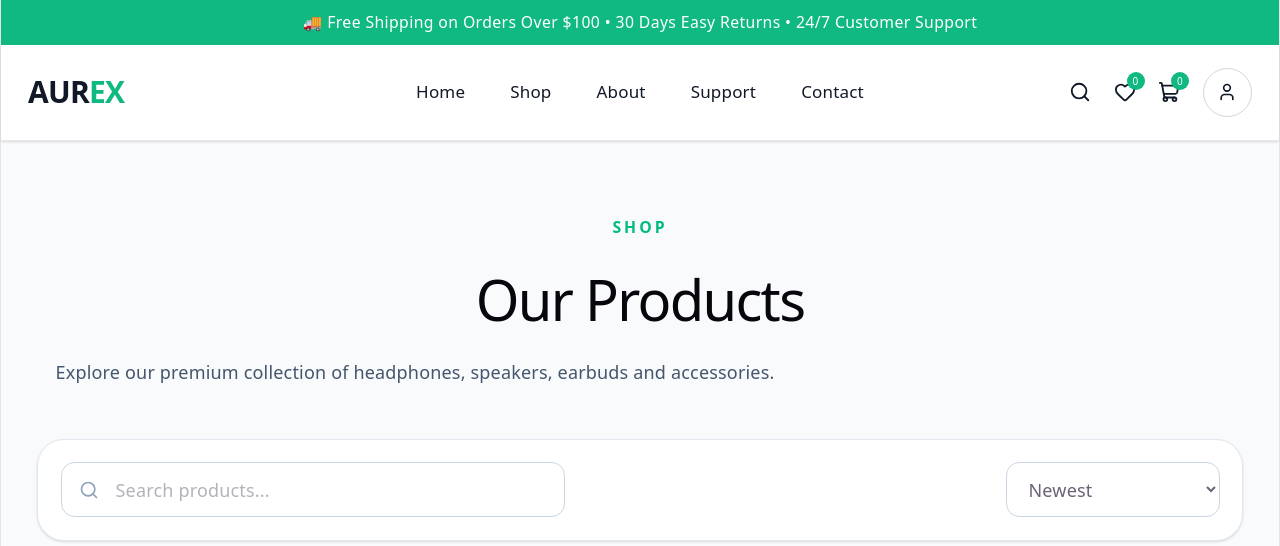
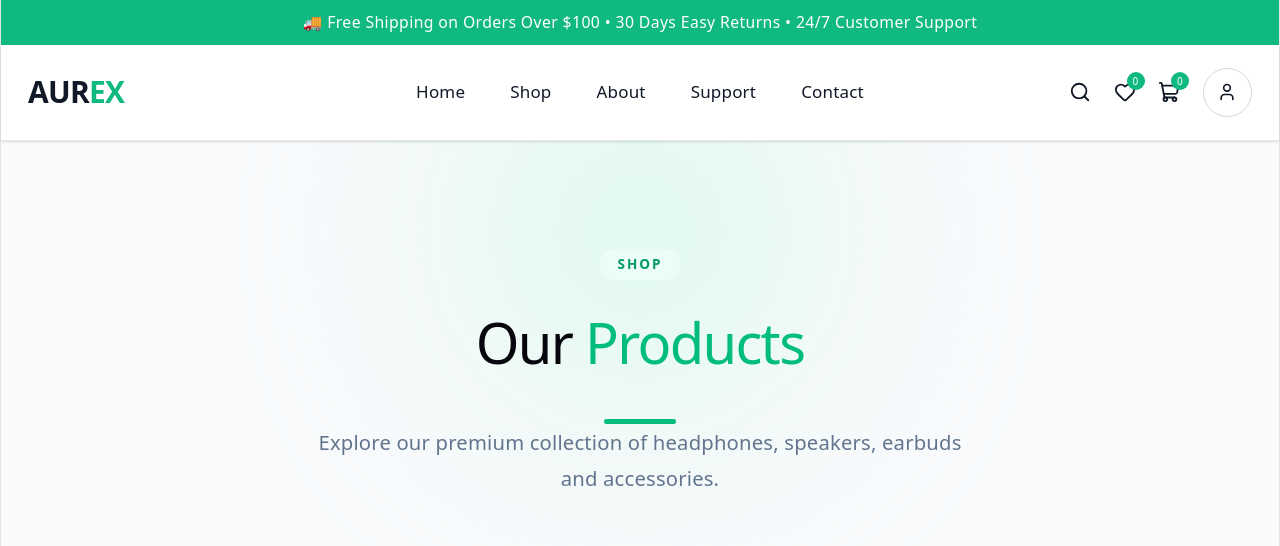
Before and after one commit to dua-muhammad-ibraheem/website-earphones, a React (Vite) app: page /products in a window 1280 px wide. Shown: the top 546 px of the page. Built offline with nearby package versions, Linux system fonts and the light colour scheme.

Commit message:
Add product details page and route

```diff
--- a/src/components/home/Categories.jsx
+++ b/src/components/home/Categories.jsx
@@ -34,12 +34,13 @@ const Categories = () => {
             Categories
           </span>
 
-          <h2 className="mt-4 text-4xl sm:text-5xl lg:text-6xl font-black leading-[1.1] tracking-tight text-slate-900">
+          {/* Badge aur heading ke beech breathing room diya (mt-4 -> mt-6) */}
+          <h2 className="mt-6 text-4xl sm:text-5xl lg:text-6xl font-black leading-[1.1] tracking-tight text-slate-900">
             Shop by <span className="text-emerald-500">Category</span>
           </h2>
 
-          {/* Small accent divider — grounds the heading instead of leaving it floating in white space */}
-          <div className="mt-5 h-1 w-16 rounded-full bg-emerald-500" />
+          {/* Divider ab heading ke zyada qareeb hai (mt-5 -> mt-3) */}
+          <div className="mt-3 h-1 w-16 rounded-full bg-emerald-500" />
 
           <p className="mt-5 max-w-xl text-base sm:text-lg leading-7 sm:leading-8 text-slate-500">
             Find the perfect audio products for every lifestyle, whether
--- a/src/pages/ProductDetails.jsx
+++ b/src/pages/ProductDetails.jsx
@@ -1,5 +1,17 @@
-const productDetails = () => {
-  return <h1>products page</h1>;
+const ProductDetails = () => {
+  return (
+    <section className="min-h-screen bg-slate-50 py-16">
+      <div className="mx-auto max-w-7xl px-6">
+        <h1 className="text-4xl font-bold">
+          Product Details
+        </h1>
+
+        <p className="mt-4 text-slate-600">
+          Product details page coming soon...
+        </p>
+      </div>
+    </section>
+  );
 };
 
-export default productDetails;
+export default ProductDetails;
--- a/src/pages/products.jsx
+++ b/src/pages/products.jsx
@@ -4,44 +4,42 @@ import ProductGrid from "../components/products/ProductGrid";
 
 const Products = () => {
   return (
-    <section className="min-h-screen bg-slate-50 py-16">
-      <div className="mx-auto max-w-[1500px] px-4 lg:px-8">
+    <section className="relative overflow-hidden min-h-screen bg-slate-50 py-16 sm:py-20 lg:py-24">
+      {/* Decorative background accent — matches Hero & Categories for a consistent brand feel */}
+      <div className="pointer-events-none absolute -top-20 left-1/2 h-[360px] w-[360px] -translate-x-1/2 rounded-full bg-emerald-100/60 blur-[100px]" />
 
+      <div className="relative mx-auto max-w-[1500px] px-4 lg:px-8">
         {/* Heading */}
-
-        <div className="mb-12 text-center">
-          <span className="text-sm font-semibold uppercase tracking-[3px] text-emerald-500">
+        <div className="mb-12 flex flex-col items-center text-center">
+          <span className="inline-flex items-center rounded-full bg-emerald-50 px-4 py-1.5 text-xs font-bold uppercase tracking-[2px] text-emerald-600">
             Shop
           </span>
 
-          <h1 className="mt-3 text-4xl font-black text-slate-900 lg:text-5xl">
-            Our Products
+          {/* Badge aur heading ke beech breathing room diya (mt-4 -> mt-6) */}
+          <h1 className="mt-6 text-4xl sm:text-5xl lg:text-6xl font-black leading-[1.1] tracking-tight text-slate-900">
+            Our <span className="text-emerald-500">Products</span>
           </h1>
 
-          <p className="mx-auto mt-4 max-w-2xl text-slate-600">
-            Explore our premium collection of headphones, speakers,
-            earbuds and accessories.
+          {/* Divider ab heading ke zyada qareeb hai (mt-5 -> mt-3) */}
+          <div className="mt-3 h-1 w-16 rounded-full bg-emerald-500" />
+
+          <p className="mx-auto mt-5 max-w-xl text-base sm:text-lg leading-7 sm:leading-8 text-slate-500">
+            Explore our premium collection of headphones, speakers, earbuds
+            and accessories.
           </p>
         </div>
 
         {/* Search */}
-
         <SearchBar />
 
         {/* Products Layout */}
-
-        <div className="grid items-start gap-8 lg:grid-cols-[300px_1fr]">
-
+        <div className="grid items-start gap-8 lg:grid-cols-[300px_1fr] mt-8">
           {/* Sidebar */}
-
           <ProductFilters />
 
           {/* Product Grid */}
-
           <ProductGrid />
-
         </div>
-
       </div>
     </section>
   );
```
